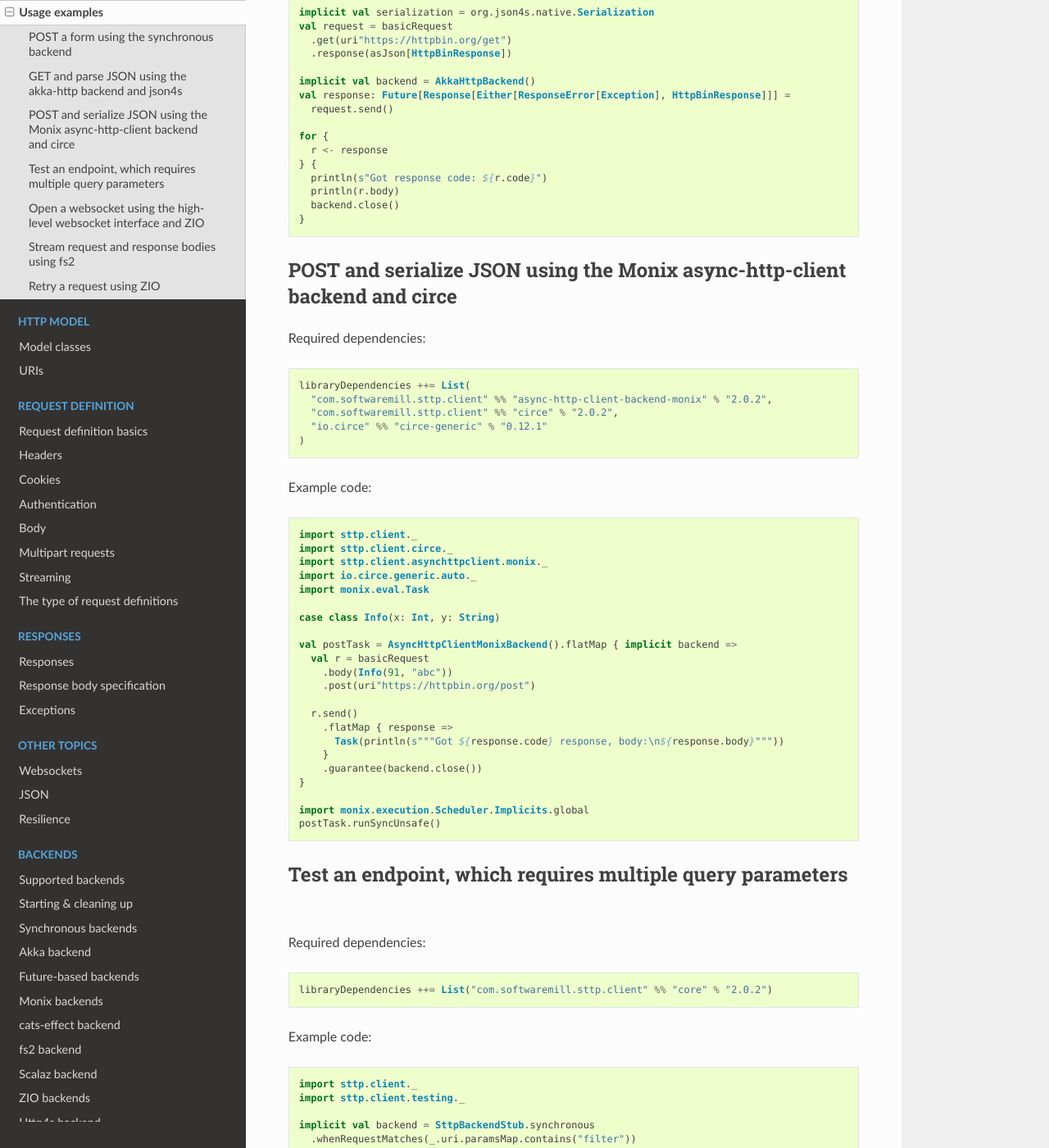
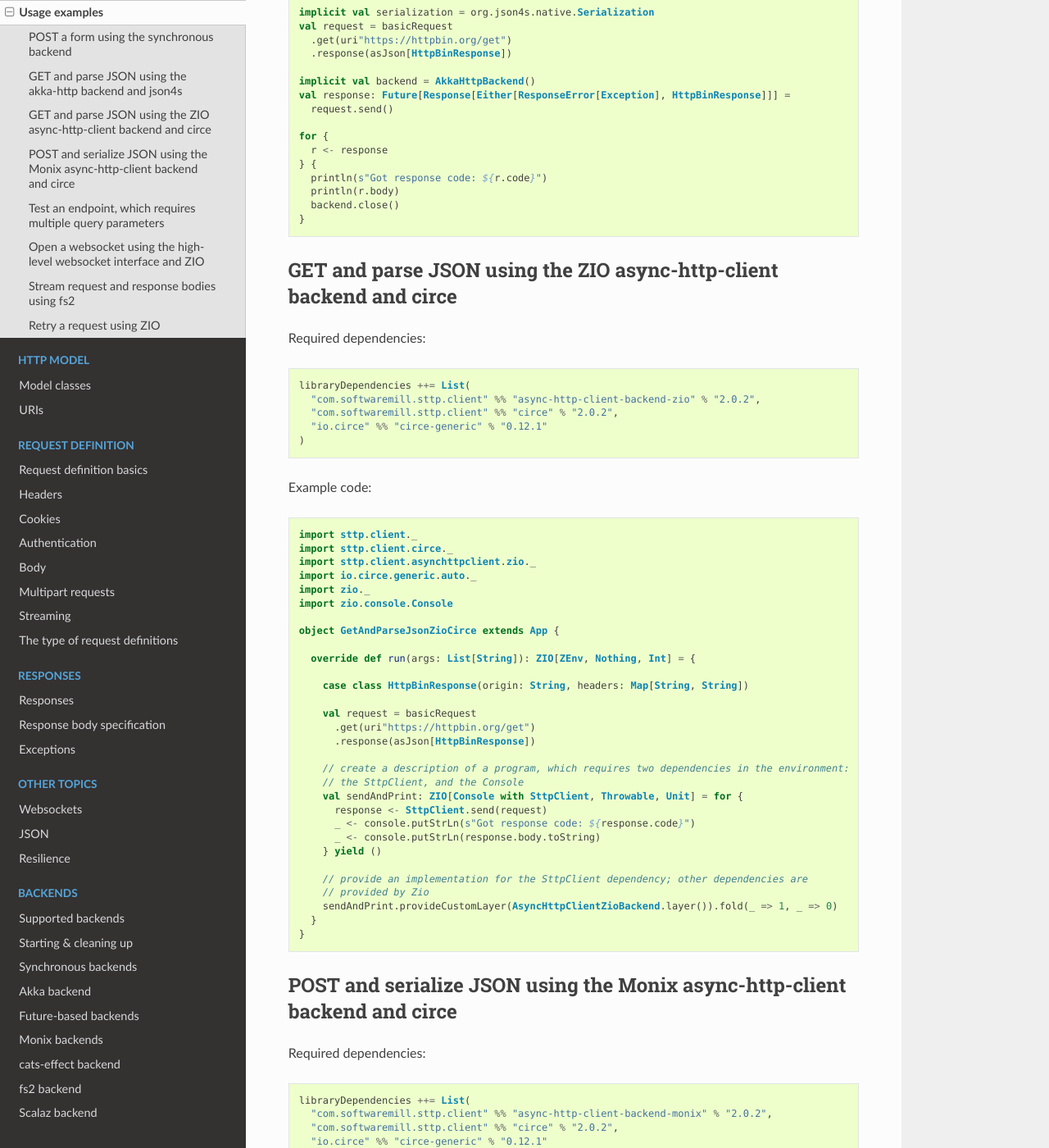
Before and after one commit to softwaremill/sttp, a Sphinx documentation site: the page built from docs/examples.md, in a window 1280 px wide and 1400 px high, scrolled down 1187 px. Shown: the whole window at 82% size. Built offline with Sphinx 7.4.7 and the Read the Docs theme 2.0.0, drawn with Linux system fonts in a browser that asks for light colours.

Commit message:
ZIO layer, service type aliases, example and docs

````diff
--- a/docs/examples.md
+++ b/docs/examples.md
@@ -68,6 +68,53 @@ for {
   println(s"Got response code: ${r.code}")
   println(r.body)
   backend.close()
+}
+```
+
+## GET and parse JSON using the ZIO async-http-client backend and circe
+
+Required dependencies:
+
+```scala
+libraryDependencies ++= List(
+  "com.softwaremill.sttp.client" %% "async-http-client-backend-zio" % "2.0.2",
+  "com.softwaremill.sttp.client" %% "circe" % "2.0.2",
+  "io.circe" %% "circe-generic" % "0.12.1"
+)
+```
+
+Example code:
+
+```scala
+import sttp.client._
+import sttp.client.circe._
+import sttp.client.asynchttpclient.zio._
+import io.circe.generic.auto._
+import zio._
+import zio.console.Console
+
+object GetAndParseJsonZioCirce extends App {
+
+  override def run(args: List[String]): ZIO[ZEnv, Nothing, Int] = {
+
+    case class HttpBinResponse(origin: String, headers: Map[String, String])
+
+    val request = basicRequest
+      .get(uri"https://httpbin.org/get")
+      .response(asJson[HttpBinResponse])
+
+    // create a description of a program, which requires two dependencies in the environment:
+    // the SttpClient, and the Console
+    val sendAndPrint: ZIO[Console with SttpClient, Throwable, Unit] = for {
+      response <- SttpClient.send(request)
+      _ <- console.putStrLn(s"Got response code: ${response.code}")
+      _ <- console.putStrLn(response.body.toString)
+    } yield ()
+
+    // provide an implementation for the SttpClient dependency; other dependencies are
+    // provided by Zio
+    sendAndPrint.provideCustomLayer(AsyncHttpClientZioBackend.layer()).fold(_ => 1, _ => 0)
+  }
 }
 ```
 
````
Also changed, not shown: docs/backends/zio.md (+20 -0 lines), 9 other files.
